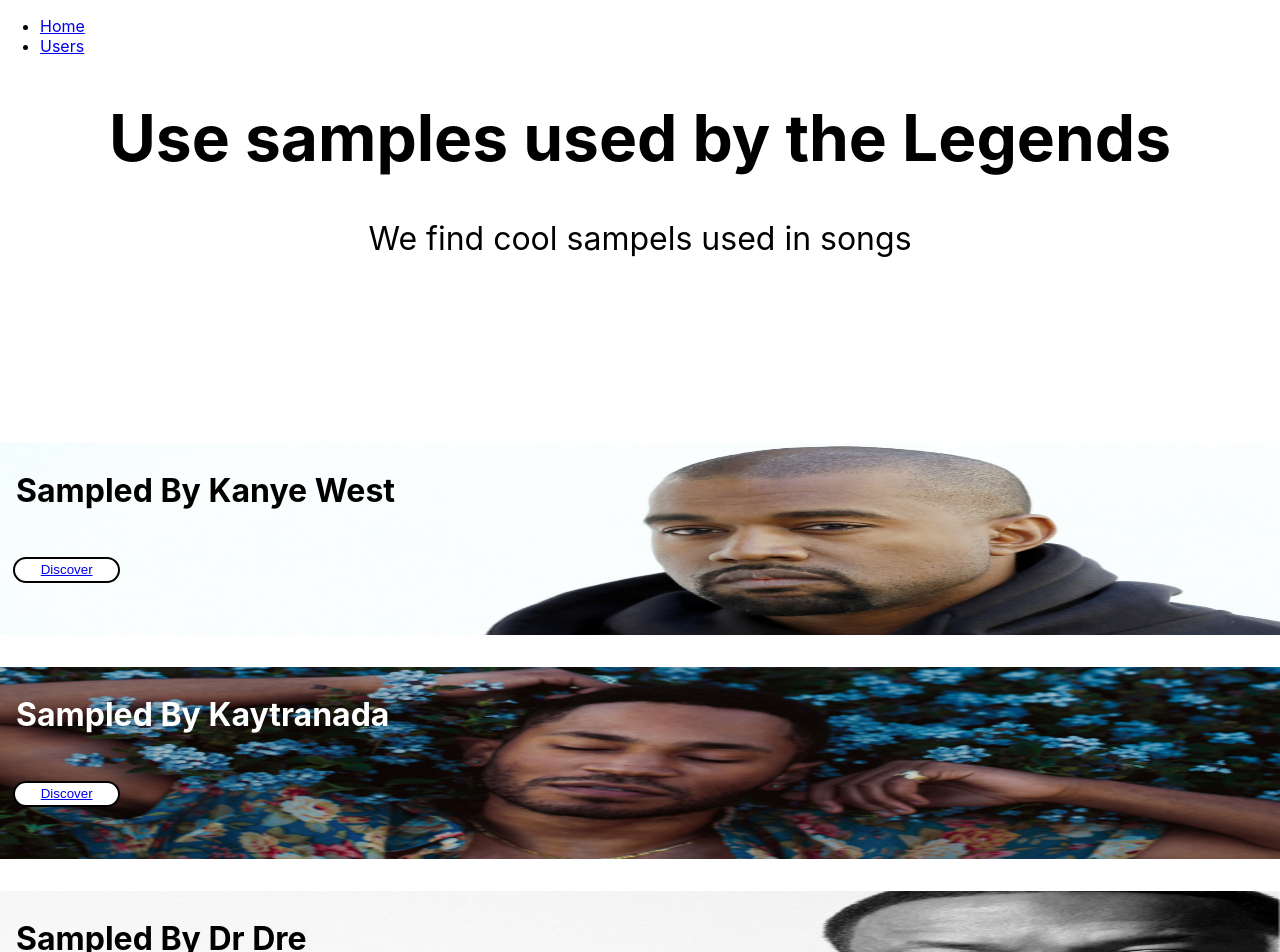
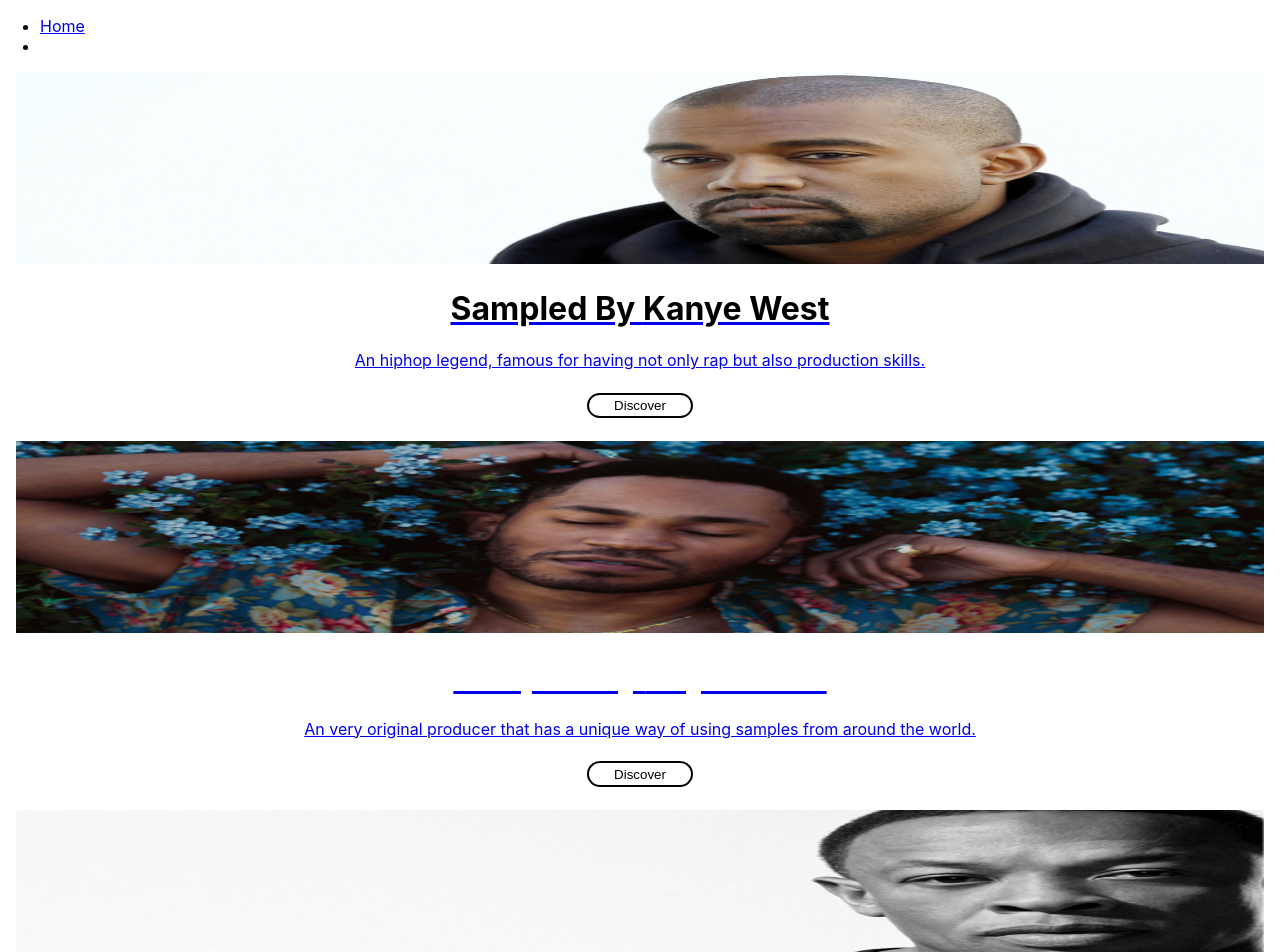
Before and after one commit to Marijnone/sampled-by, a React (Create React App) app: page / in a window 1280 px wide. Shown: the top 952 px of the page. Built offline with nearby package versions, Linux system fonts and the light colour scheme.

Commit message:
added id to the data object and played around with props and routes

```diff
--- a/src/App.js
+++ b/src/App.js
@@ -1,29 +1,34 @@
+
 import React from 'react';
 import Intro from './components/Intro';
 import ArtistCards from './components/ArtistCards';
 import SampledByKanye from './components/sampledByKanye';
 import './App.css';
+import artistData from './components/artistData'
+import artist from './components/artistData';
 
 
 
-//here i played around with props i give the artist card components the artist name and the image url
 function App() {
-
+    // const id = artist.length
+    const artistComponents = artistData.map(artist => <ArtistCards key={artist.id} artist={artist} name={artist.name}  image={artist.image} desc={artist.desc} />)
 
   return (
 
     <div className="App">
-      <Intro />
-      <ArtistCards Artist="Kanye West" img src='Image-1@2x.png' />
+      {/* <Intro /> */}
+        {artistComponents}
+
+      {/* <ArtistCards Artist="Kanye West" img src='Image-1@2x.png' />
       <ArtistCards Artist="Kaytranada" img src='kaytra-header.jpg' />
       <ArtistCards Artist="Dr Dre" img src='dr-header@2x.png' />
-      <ArtistCards Artist="A Tribe Called Quest" img src='tribe@2x.png' />
+      <ArtistCards Artist="A Tribe Called Quest" img src='tribe@2x.png' /> */}
       {/* <ArtistCard Artist="Pharcyde" img src='tribe-header.jpg'/> */}
       {/* <SampledByKanye /> */}
-      {/* <Route exact path="/" component={Home} /> */}
+      {/* <Route exact path="/" component={App} /> */}
 
       {/* <Route path="/sampledbykanye" component={SampledByKanye} /> */}
-      {/* <Route path="/topics" component={Topics} /> */}
+      {/* <Route path="/artist" component={artistCards} /> */}
     </div>
   );
 }
--- a/src/components/ArtistCards.js
+++ b/src/components/ArtistCards.js
@@ -1,26 +1,42 @@
 
 import React from 'react'
-import sampledbykanye from './sampledByKanye'
 import { BrowserRouter as Router, Route, Link } from "react-router-dom";
 
-function ArtistCard(props) {
-    // console.log(props);
+
+function ArtistCards(props) {
+    console.log(props);
+
 
     //little hairy but dynamic ternary system to make kaytranda white and tcq white could also take the length of the props maybe?
+    //take the data and map over the artist grabbing their info
     return (
-        <div className="artist-card">
-            <h1 style={{ color: props.Artist === "Kaytranada" || props.Artist === "A Tribe Called Quest" ? "white" : "black" }}>Sampled By  {props.Artist}</h1>
-            <ul>
-                {/* <li><Link to='/sampledbykanye'></Link></li> */}
-            </ul>
-            <button><Link to='/sampledbykanye'>Discover</Link> </button>
+
+            <div className="artist-card">
+                <Link to={`/artist/${props.artist.id}`}>
+                    <img  alt="artist-header" src={props.artist.image}></img>
+                    <h1 style={{ color: props.artist.name === "Kaytranada" || props.artist.name === "A Tribe Called Quest" ? "white" : "black" }}>Sampled By {props.name}</h1>
+                    <p>{props.desc}</p>
+                    <button>Discover</button>
+                </Link>
+            </div>
+
+
+    )}
+
+
+        //{/* // <div className="artist-card">
+        //     <h1 style={{ color: props.Artist === "Kaytranada" || props.Artist === "A Tribe Called Quest" ? "white" : "black" }}>Sampled By  {}</h1>
+        //     <ul>
+        //         {/* <li><Link to='/sampledbykanye'></Link></li> */}
+        //     </ul>
+        //     <button><Link to='/sampledbykanye'>Discover</Link> </button>
 
 
 
-            <img alt="background-img" src={'./images/' + props.src} />
-        </div>
+        //     <img alt="background-img" src={'./images/' + props.src} />
+        // </div>
 
 
-    )
-}
-export default ArtistCard
+   // ) */}
+//}
+export default ArtistCards
--- a/src/components/artistData.js
+++ b/src/components/artistData.js
@@ -1,23 +1,27 @@
-const artist = {
-    artist1: {
+const artist = [
+    {
+        id:"1",
         name: "Kanye West",
-        image: "/images/image-1.png",
+        image: "/images/image-1@2x.png",
         desc: "An hiphop legend, famous for having not only rap but also production skills."
     },
-    artist2: {
+    {
+        id: "2",
         name: "Kaytranada",
         image: "/images/kaytra-header.jpg",
         desc: "An very original producer that has a unique way of using samples from around the world."
     },
-    artist3: {
+    {
+        id:"3",
         name: "Dr Dre",
-        image: "/images/dre-header.jpg",
+        image: "/images/dr-header@2x.png",
         desc: "A legend producer that has been around for years. Famously known for the use of samples."
     },
-    artist4: {
+    {
+        id:"4",
         name: "A Tribe Called Quest",
-        image: "/images/tribe-header.jpg",
+        image: "/images/tribe@2x.png",
         desc: "An hiphop legend, famous for having not only rap but also production skills"
     }
-}
+]
 export default artist
--- a/src/components/sampledByKanye.js
+++ b/src/components/sampledByKanye.js
@@ -1,9 +1,9 @@
+
 import React from 'react'
 
 function SampledByKanye(props) {
     return (
         <div className="artist-container">
-        {/* <img className="artist-header" alt="artist-header" src={require('')}/> */}
         <div className="sample-table">
         <h1>Original</h1>
         <h1>Hello again</h1>
--- a/src/index.css
+++ b/src/index.css
@@ -11,21 +11,23 @@
   display: grid;
   grid-template-columns: 1fr;
   /* grid-template-rows: 160px; */
-  height: 14em;
+  /* height: 14em; */
+  margin: 1em;
+  box-sizing: border-box;
 }
 
 .artist-card img {
   width: 100%;
   height: 12em;
 }
-.artist-card h1 {
+/* .artist-card h1 {
   display: grid;
   align-content: end;
   position: relative;
   top: 5em;
   text-align: left;
   padding-left: 0.5em;
-}
+} */
 
 button {
   background: transparent;
@@ -37,7 +39,6 @@
   padding: 0.25em 1em;
   width: 8em;
   position: relative;
-  top: 11em;
 }
 .intro {
   font-size: 2em;
--- a/src/index.js
+++ b/src/index.js
@@ -3,7 +3,7 @@
 import { Route, Link, BrowserRouter as Router } from 'react-router-dom'
 import './index.css';
 import App from './App';
-import SampledByKanye from './components/sampledByKanye'
+// import SampledByKanye from './components/sampledByKanye'
 
 
 const routing = (
@@ -14,11 +14,11 @@
             <Link to="/">Home</Link>
           </li>
           <li>
-            <Link to="/users">Users</Link>
+            <Link to="/artist:id"></Link>
           </li>
         </ul>
         <Route exact path="/" component={App} />
-        <Route path="/sampledbykanye" component={SampledByKanye} />
+        {/* <Route path="/sampledbykanye" component={SampledByKanye} /> */}
         {/* <Route path="/contact" component={Contact} /> */}
       </div>
     </Router>
```
